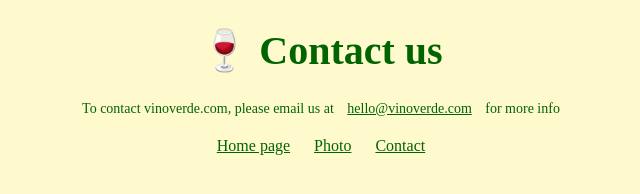
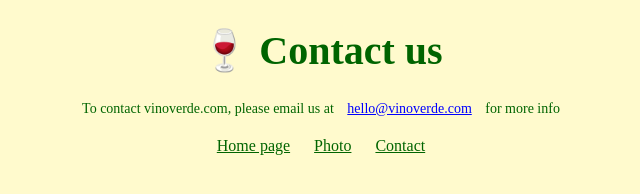
Before and after one commit to MurielCristina/05-Challenge-Multiple-Page-Hosting-SheCodes-Responsive-week3, a plain HTML site: page contact.html in a window 1280 px wide. Shown: the whole page, without its empty margins (319-959 px from the left). Drawn offline with Linux system fonts and the light colour scheme.

Commit message:
added last items
-added foto
-added las 2 classes

```diff
--- a/contact.html
+++ b/contact.html
@@ -10,7 +10,10 @@
     <h1>🍷 Contact us</h1>
     <p>
       To contact vinoverde.com, please email us at
-      <a href="mailto:hello@vinoverde.com">hello@vinoverde.com</a> for more info
+      <a href="mailto:hello@vinoverde.com" class="mailto"
+        >hello@vinoverde.com</a
+      >
+      for more info
     </p>
     <a href="/index.html">Home page</a>
     <a href="/photo.html">Photo</a>
--- a/css/style.css
+++ b/css/style.css
@@ -20,3 +20,9 @@ image {
   margin: 0 auto;
   max-width: 80%;
 }
+.urls {
+  margin-top: 30px;
+}
+.mailto {
+  color: blue;
+}
```
Also changed, not shown: photo.html (+6 -4 lines), images/vinoverde.jpeg (added), 1 other file.
